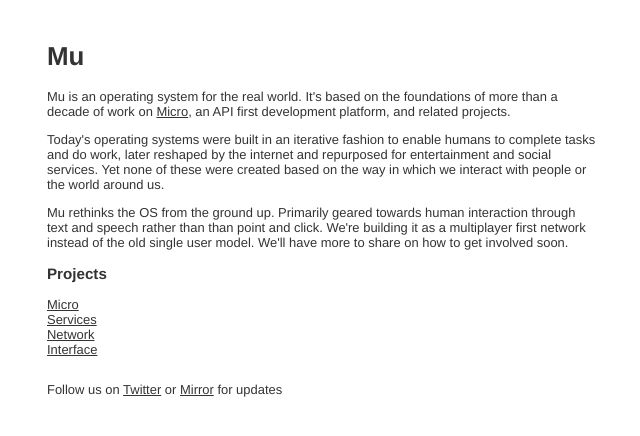
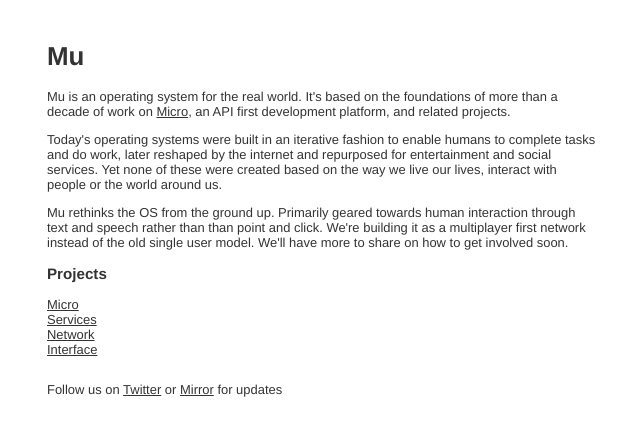
Before and after one commit to muxyz/website, a Jekyll site: the page index.html, which Jekyll copies as it is, in a window 1280 px wide. Shown: the top 436 px of the page, without its empty margins (113-753 px from the left). Built offline with Jekyll 4.4.1, drawn with Linux system fonts in a browser that asks for light colours.

Commit message:
Update index.html

```diff
--- a/index.html
+++ b/index.html
@@ -49,7 +49,7 @@
 
       <p>Today's operating systems were built in an iterative fashion to enable humans to complete tasks and
       do work, later reshaped by the internet and repurposed for entertainment and social services.
-      Yet none of these were created based on the way in which we interact with people or the world around us.
+      Yet none of these were created based on the way we live our lives, interact with people or the world around us.
       </p>
 
       <p>Mu rethinks the OS from the ground up. Primarily geared towards human interaction through text and speech rather than
```
